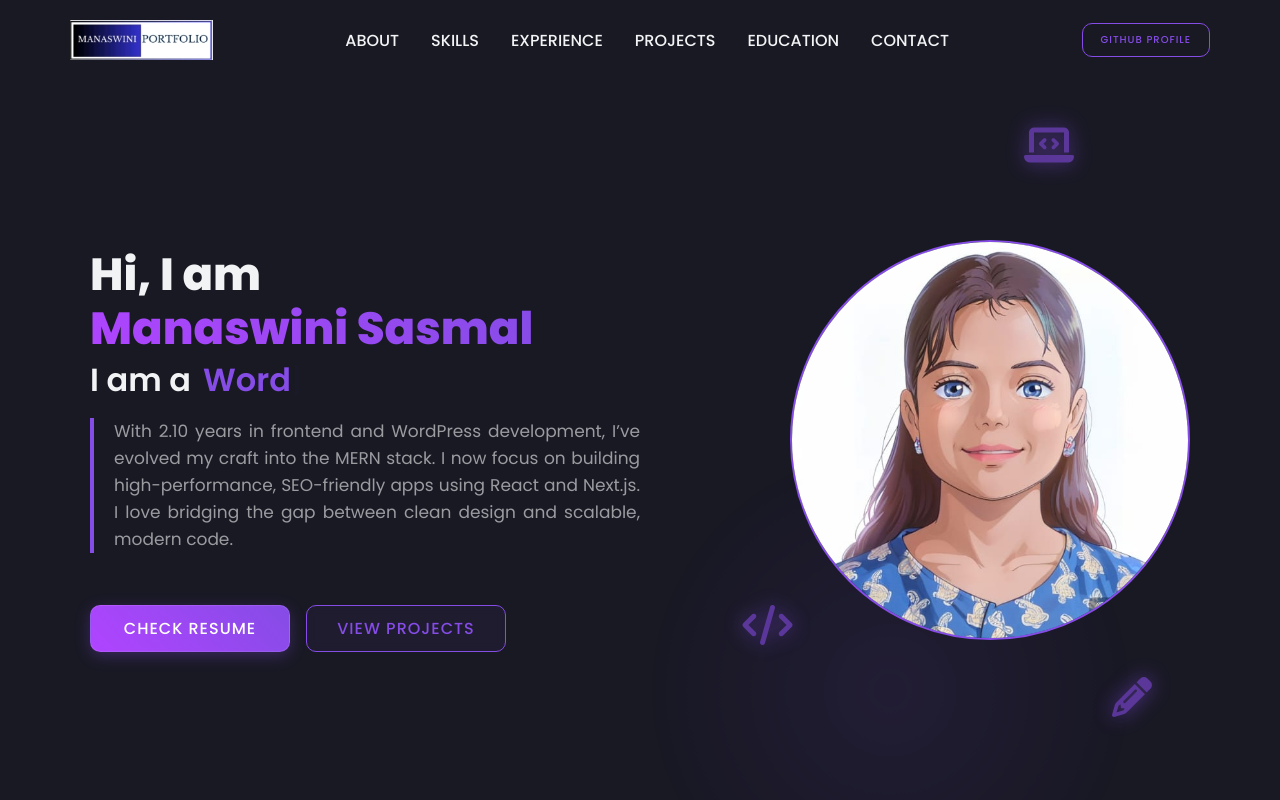
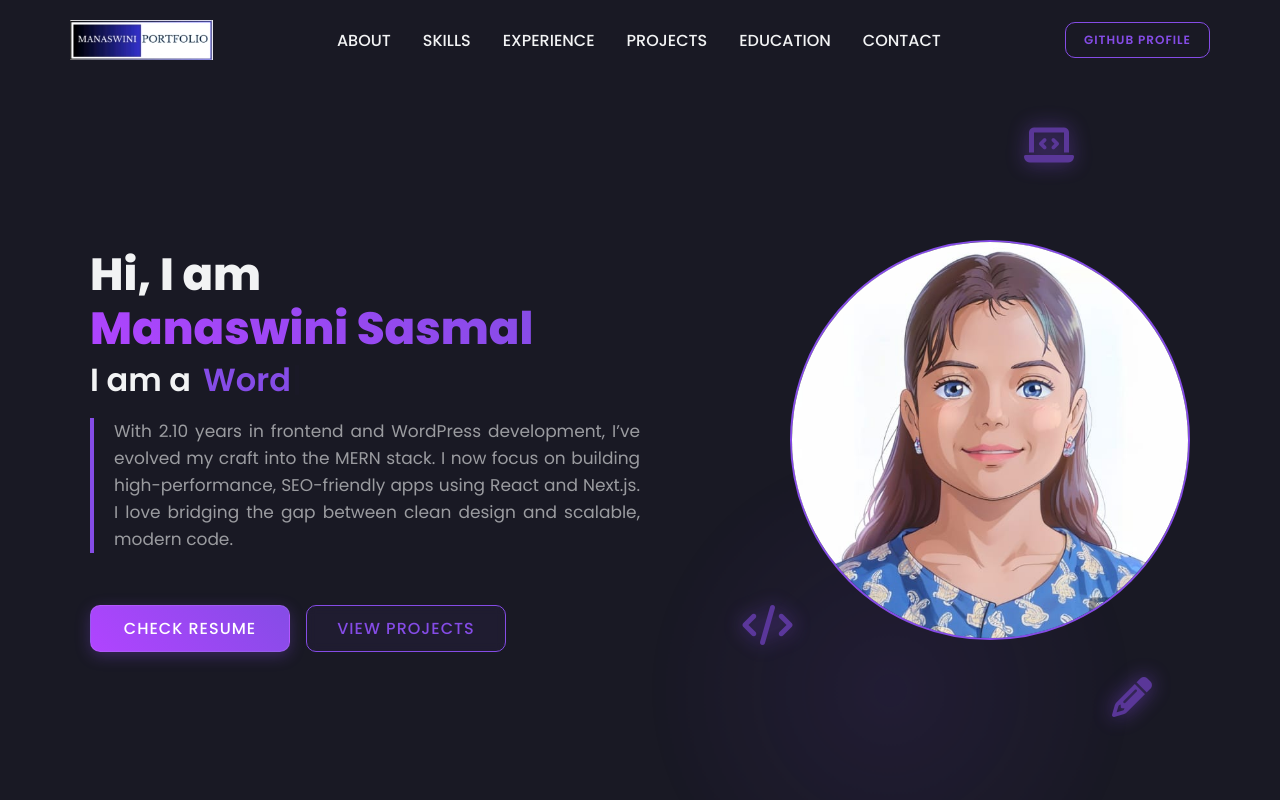
Before and after one commit to Monisasmal/Manaswini_Portfolio, a React (Vite) app: page / in a window 1280 px wide. Shown: the top 800 px of the page. Built offline with nearby package versions, Linux system fonts and the light colour scheme.

Commit message:
add  nextjs project

```diff
--- a/src/App.css
+++ b/src/App.css
@@ -8,12 +8,17 @@
   font-family: "Poppins", sans-serif;
 }
 
-html, body {
+html {
+
+  scroll-behavior: smooth;
+}
+
+body {
   margin: 0 !important;
   padding: 0 !important;
   width: 100%;
-  overflow-x: hidden; /* Lock the viewport on both tags */
-  position: relative;
+  overflow-x: hidden; /* Keep it here to catch horizontal leaks */
+  background: #1C1C27; /* Matches your dark theme */
 }
 
 
--- a/src/App.jsx
+++ b/src/App.jsx
@@ -18,12 +18,12 @@ import { BrowserRouter as Router } from 'react-router-dom';
 import Footer from './components/Footer/Footer';
 
 const Body = styled.div`
-background-color: ${({theme})=> theme.bg};
-width:100%;
-height:100%;
-overflow-x: hidden;
-display: flex;
-  flex-direction: column;
+  background-color: ${({theme})=> theme.bg};
+  width: 100%;
+  overflow-x: hidden;
+  /* CHANGE THESE: */
+  display: block; /* Flex can sometimes break sticky child logic */
+  position: relative;
 `
 const Wrapper = styled.div`
 background: linear-gradient(38.73deg, rgba(204, 0, 187, 0.15) 0%, rgba(201,32,184,0)50%), linear-gradient(141.27deg, rgba(0,70,209,0.15)100%);
@@ -36,8 +36,9 @@ function App() {
   return (
     <ThemeProvider theme={darkMode ? darkTheme: lightTheme}>
       <Router>
-      <Navbar />
+
       <Body>
+        <Navbar />
         <HeroSection/>
         <Wrapper>
         <Skills/>
--- a/src/Data/constants.jsx
+++ b/src/Data/constants.jsx
@@ -1076,5 +1076,15 @@ export const Bio = {
     category:"Backend",
     github:"https://random-image-generator-4dri.onrender.com/api/image/random",
   },
+  {
+    id: 80,
+    title:"Genderize Accuracy",
+    date:"Jan 2026",
+    desc:"A sleek, modern Next.js application that predicts gender based on a username using the Genderize.io API.",
+    image:"https://thumbs.dreamstime.com/b/accuracy-level-level-measure-meter-low-to-high-concept-illustration-design-34298200.jpg",
+    tags:["Nextjs", "API", "Tailwind", "Github", "VS Code"],
+    category:"Full Stack",
+    github:"https://genderize-accuracy.vercel.app/",
+  },
 
   ];
--- a/src/components/Navbar/NavbarStyle.jsx
+++ b/src/components/Navbar/NavbarStyle.jsx
@@ -7,10 +7,17 @@ export const Nav = styled.div`
   align-items: center;
   justify-content: center;
   font-size: 1rem;
+
+  /* FORCE STICKY */
   position: sticky;
   top: 0;
-  z-index: 10;
-  transition: 0.8s all ease;
+  left: 0;
+  right: 0;
+  z-index: 999;
+
+  /* Ensure no parent margin/padding breaks it */
+  margin: 0;
+  width: 100%;
 `;
 
 export const NavbarContainer = styled.div`
@@ -71,8 +78,8 @@ export const GitHubButton = styled.a`
   border-radius: 10px; /* Matching the new Hero button design */
   cursor: pointer;
   padding: 8px 18px;
-  font-size: 10px;
-  font-weight: 500;
+  font-size: 12px;
+  font-weight: 600;
   text-transform: uppercase;
   letter-spacing: 1px;
   text-decoration: none;
```
